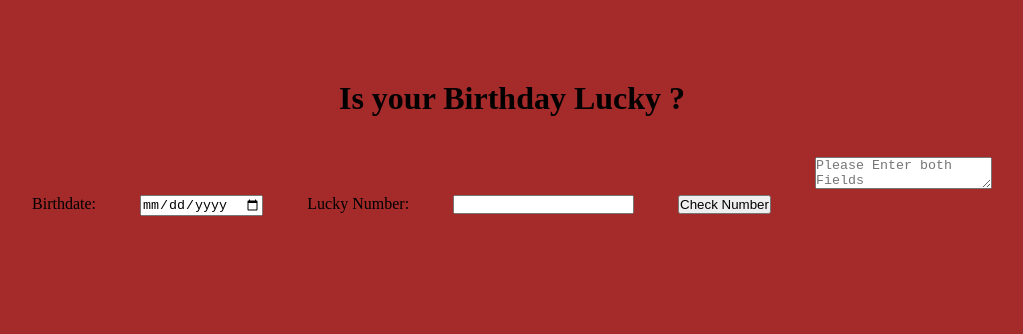
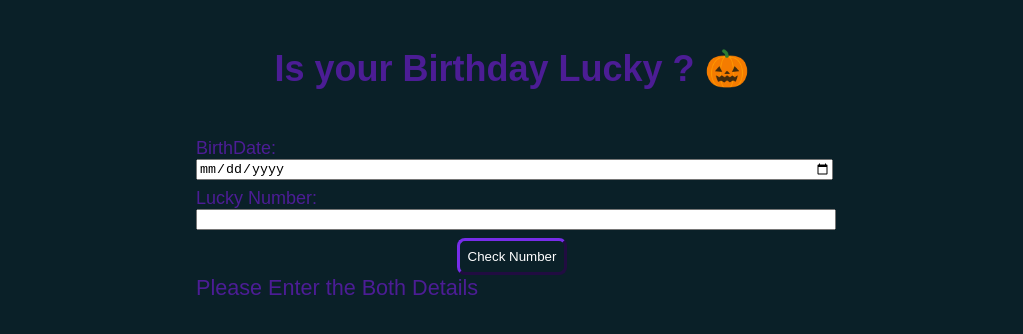
Before and after one commit to sidharthviz/LuckyBirthday-app, a plain HTML site: page index.html in a window 1280 px wide. Both pictures are taken after a click on the button "Check Number". Shown: the whole page, without its empty margins (128-1151 px from the left). Drawn offline with Linux system fonts and the light colour scheme.

Commit message:
Updated
Final Commit

```diff
--- a/index.html
+++ b/index.html
@@ -9,16 +9,17 @@
 </head>
 <body>
 
+
+    <h1>Is your Birthday Lucky ? 🎃</h1>
+
     <div class="container">
-        <h1>Is your Birthday Lucky ?</h1>
-
-            <label for="date" >Birthdate:</label>
+            <label for="date" >BirthDate:</label>
             <input id="date" type="date" >
             <label for="lucky">Lucky Number:</label>
             <input id="lucky" type="number">
 
             <button id="check">Check Number</button>
-            <textarea class="text" placeholder="Please Enter both Fields"></textarea>
+            <div id="text"></div>
 
     </div>
     <script src="index.js" type="text/javascript"></script>
--- a/index.js
+++ b/index.js
@@ -5,6 +5,30 @@ const checkLucky = document.querySelector("#check");
 checkLucky.addEventListener("click", checkBirthday);
 
 
+function validatedValue(sum, luckyNumber){
+    if(sum%luckyNumber===0){
+        text.innerText =  "Your Birthday is Lucky ✨"
+    } else {
+         text.innerText = "Not a Lucky birthdate 🙂"
+    }
+}
+
 function checkBirthday() {
-    console.log(birthDate.value, luckyNumber.value)
+    const  birthday =  birthDate.value;
+    const sum = checkSum(birthday);
+    if(sum&&birthday)
+    validatedValue(sum, luckyNumber.value);
+    else
+    text.innerText = "Please Enter the Both Details"
 }
+
+function checkSum(birthday){
+
+    birthday = birthday.replaceAll("-", "");
+    let sum = 0;
+  for(let i=0;i< birthday.length;i++){
+    sum += Number(birthday.charAt(i));
+  }
+ return sum;
+
+}
--- a/styles.css
+++ b/styles.css
@@ -1,13 +1,47 @@
-*{
-    padding: 0;
-    margin: 20px;
+:root {
+    --primary-color: #0a2028;
+    --secondary-color:#4c1d95;
 }
 
+body{
+    font-family: sans-serif;
+    font-size: large;
+    background-color: var(--primary-color);
+    color: var(--secondary-color);
+}
 
-body{
+h1{
+    padding: 1rem;
+    margin: 2rem;
     text-align: center;
-    background-color: brown;
-    box-sizing: border-box;
-    display: flex;
-    flex-direction: column;
 }
+
+.container {
+    width: 50%;
+    margin: auto;
+}
+
+input, label {
+    display: block;
+}
+input {
+    margin-bottom: 0.5rem;
+    width: 100%;
+}
+
+#check {
+    display: block;
+    cursor: pointer;
+    color: white;
+    margin-top: 1rem;
+    margin: auto;
+    background: var(--primary-color);
+    border-color: #4c1d95;
+    border-width: 0.2rem;
+    padding: 0.5rem;
+    border-radius: 0.5rem;
+}
+
+#text {
+    font-size: larger;
+}
```
